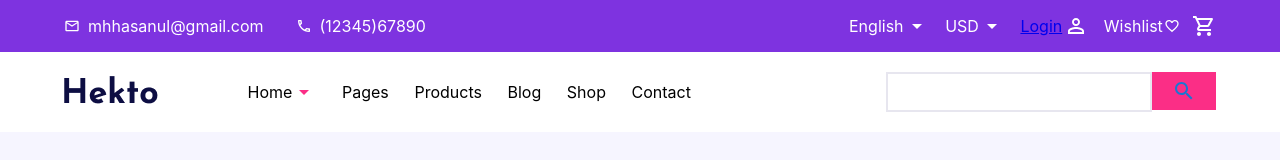
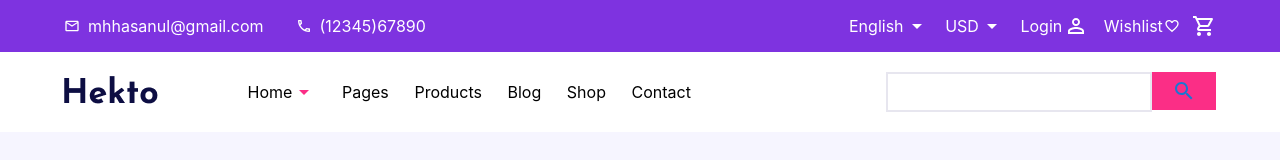
Before and after one commit to Iamgovinda/ecommerce-fe, a React (Create React App) app: page /login in a window 1280 px wide. Shown: the top 160 px of the page. Built offline with nearby package versions, Linux system fonts and the light colour scheme.

Commit message:
[add] added navlink css

```diff
--- a/src/components/NavBar/LowerNavBar.jsx
+++ b/src/components/NavBar/LowerNavBar.jsx
@@ -60,7 +60,7 @@ export default function LowerNavBar() {
                                 'aria-labelledby': 'basic-button',
                             }}
                         >
-                            <MenuItem onClick={()=>handleCloseForPages('Shop Layer')}><Link to="shop-layer" >Shop Layer</Link></MenuItem>
+                            <MenuItem onClick={()=>handleCloseForPages('Shop Layer')}><Link to="shop-layer"  className={style['shop-layer-txt']}>Shop Layer</Link></MenuItem>
                             <MenuItem onClick={()=>handleCloseForPages('My Account')}>My account</MenuItem>
                             <MenuItem onClick={()=>handleCloseForPages('LogOut')}>Logout</MenuItem>
                         </Menu>
--- a/src/components/NavBar/LowerNavBar.module.scss
+++ b/src/components/NavBar/LowerNavBar.module.scss
@@ -28,6 +28,11 @@
     }
   }
 }
+
+.shop-layer-txt{
+  text-decoration: none;
+  color: black;
+}
 @media screen and (max-width: 815px) {
   .parent {
     font-size: 1vw;
--- a/src/components/NavBar/UpperNavBar.jsx
+++ b/src/components/NavBar/UpperNavBar.jsx
@@ -100,9 +100,11 @@ const UpperNavBar = () => {
               <MenuItem onClick={() => handleCloseForCurrency("NPR")} >NPR</MenuItem>
               <MenuItem onClick={() => handleCloseForCurrency("INR")} >INR</MenuItem>
             </Menu>
-          <div className={styles['login']}>
-            <p><Link to={'/login'}>Login</Link></p>
+          <div >
+          <Link to={'/login'} className={styles['login']}>
+            <p>Login</p>
             <PersonOutlineOutlinedIcon />
+            </Link>
           </div>
           <div className={styles['wishlist']}>
             <p>Wishlist</p>
--- a/src/components/NavBar/UpperNavBar.module.scss
+++ b/src/components/NavBar/UpperNavBar.module.scss
@@ -19,6 +19,8 @@
     }
     .login{
       @extend .currency;
+      color: white;
+      text-decoration: none;
     }
     .wishlist{
       @extend .language;
@@ -49,6 +51,8 @@
 .toggle{
   display: none;
 }
+
+
 
 @media screen and (max-width: 750px) {
   .upperNav {
```
